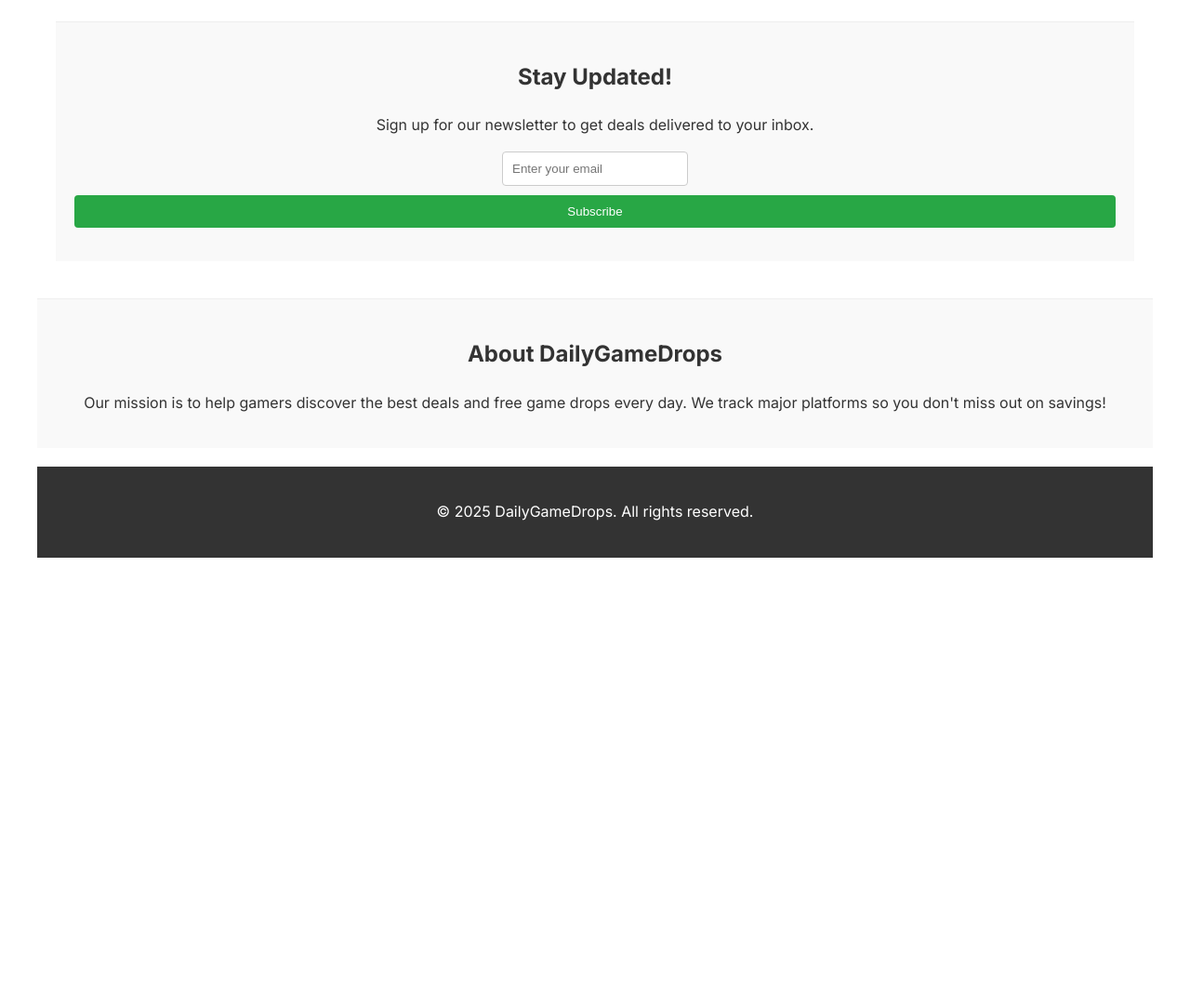
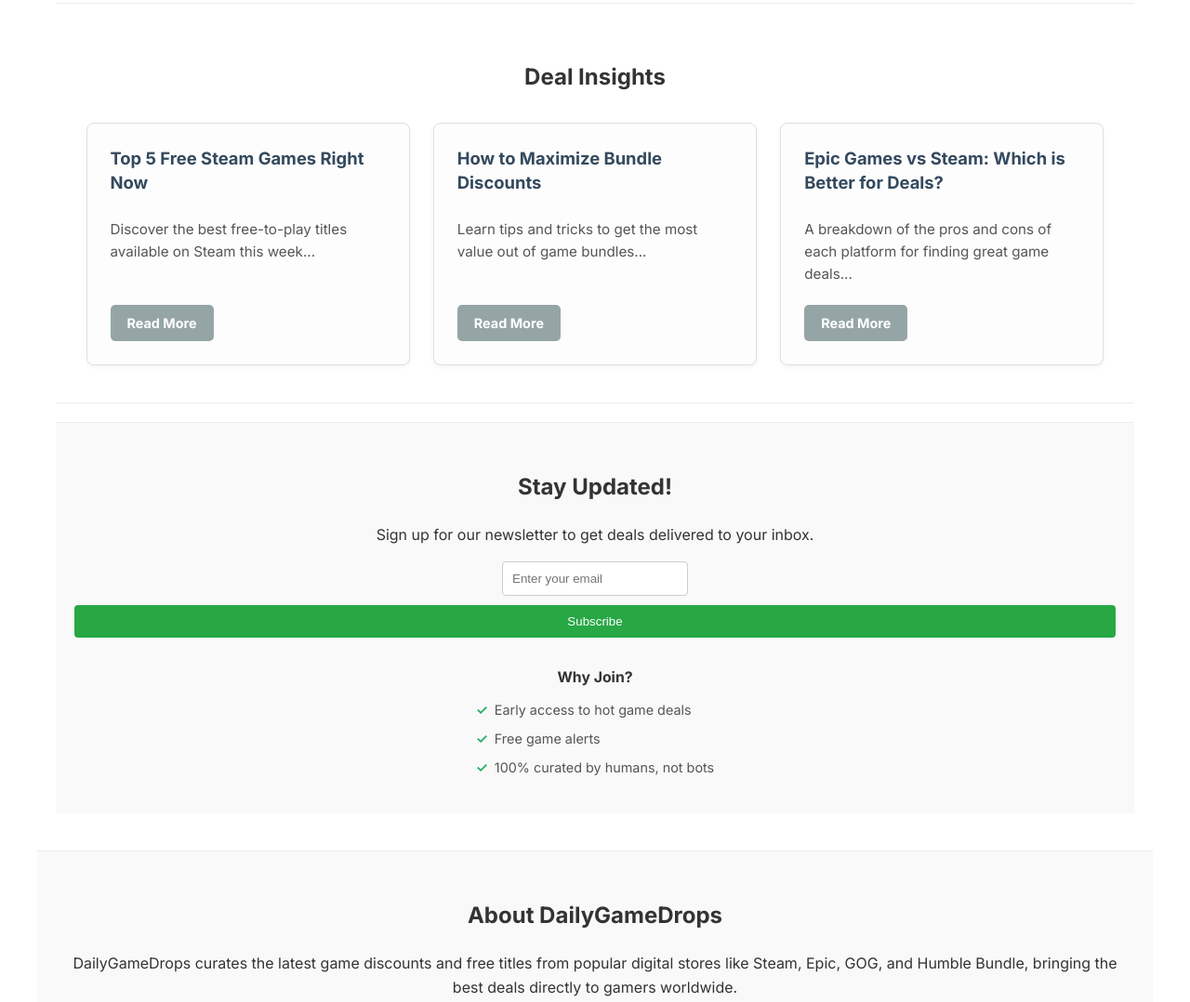
Before and after one commit to Anthony-Michael/DailyGameDrops, a plain HTML site: page index.html in a window 1280 px wide. Shown: the part 1211-2289 px from the top of the page at 93% size. Before the commit the page ends 1811 px from the top, so only its background shows below. Drawn offline with Linux system fonts and the light colour scheme.

Commit message:
feat: Add insights section, why join section, and footer links

```diff
--- a/index.html
+++ b/index.html
@@ -74,6 +74,27 @@
             <!-- Deal cards will be dynamically added here by script.js -->
         </section>
 
+        <section class="insights-section">
+            <h2>Deal Insights</h2>
+            <div class="insights-grid">
+                <article class="insight-card">
+                    <h3>Top 5 Free Steam Games Right Now</h3>
+                    <p>Discover the best free-to-play titles available on Steam this week...</p>
+                    <a href="#" class="button insight-button">Read More</a>
+                </article>
+                <article class="insight-card">
+                    <h3>How to Maximize Bundle Discounts</h3>
+                    <p>Learn tips and tricks to get the most value out of game bundles...</p>
+                    <a href="#" class="button insight-button">Read More</a>
+                </article>
+                <article class="insight-card">
+                    <h3>Epic Games vs Steam: Which is Better for Deals?</h3>
+                    <p>A breakdown of the pros and cons of each platform for finding great game deals...</p>
+                    <a href="#" class="button insight-button">Read More</a>
+                </article>
+            </div>
+        </section>
+
         <section class="newsletter">
              <h2>Stay Updated!</h2>
              <p>Sign up for our newsletter to get deals delivered to your inbox.</p>
@@ -82,16 +103,28 @@
                  <button type="submit">Subscribe</button>
              </form>
              <p id="newsletter-message"></p>
+
+             <div class="why-join">
+                <h4>Why Join?</h4>
+                <ul>
+                    <li>Early access to hot game deals</li>
+                    <li>Free game alerts</li>
+                    <li>100% curated by humans, not bots</li>
+                </ul>
+            </div>
          </section>
     </main>
 
     <section class="about-section" id="about">
         <h2>About DailyGameDrops</h2>
-        <p>Our mission is to help gamers discover the best deals and free game drops every day. We track major platforms so you don't miss out on savings!</p>
+        <p>DailyGameDrops curates the latest game discounts and free titles from popular digital stores like Steam, Epic, GOG, and Humble Bundle, bringing the best deals directly to gamers worldwide.</p>
     </section>
 
     <footer>
-        <p>&copy; <span id="year"></span> DailyGameDrops. All rights reserved.</p>
+        <p>&copy; <span id="year"></span> DailyGameDrops. All rights reserved.
+            | <a href="#privacy" class="footer-link">Privacy Policy</a>
+            | <a href="#terms" class="footer-link">Terms of Use</a>
+        </p>
     </footer>
 
     <script src="script.js" defer></script>
--- a/style.css
+++ b/style.css
@@ -208,14 +208,69 @@
     border-top: 1px solid #eee;
     text-align: center;
     margin-top: 20px;
+    padding: 30px 20px; /* Slightly increased padding */
+}
+
+/* Styles for Why Join section */
+.newsletter .why-join {
+    margin-top: 30px; /* Space above the section */
+    font-size: 0.9em;
+    color: #555;
+}
+
+.newsletter .why-join h4 {
+    margin-bottom: 10px;
+    font-size: 1.1em; /* Relative to parent */
+    color: #333;
+    font-weight: bold;
+}
+
+.newsletter .why-join ul {
+    list-style: none; /* Remove default bullets */
+    padding-left: 0; /* Remove default padding */
+    margin: 0;
+    display: inline-block; /* Allows text-align: center on parent to work */
+    text-align: left; /* Align list items to the left */
+}
+
+.newsletter .why-join li {
+    margin-bottom: 8px; /* Space between items */
+    position: relative;
+    padding-left: 20px; /* Space for pseudo-element */
+}
+
+.newsletter .why-join li::before {
+    content: '\2713'; /* Checkmark character */
+    color: #27ae60; /* Green checkmark */
+    position: absolute;
+    left: 0;
+    top: 0;
+    font-weight: bold;
 }
 
 footer {
     text-align: center;
     margin-top: 20px;
-    padding: 20px;
+    padding: 30px 20px; /* Increased padding */
     background-color: #333;
-    color: #fff;
+    color: #aaa; /* Slightly lighter color for main text */
+    font-size: 0.9em;
+}
+
+footer p {
+    margin: 0;
+}
+
+footer .footer-link {
+    color: #ddd; /* Brighter color for links */
+    text-decoration: none;
+    margin: 0 5px; /* Add some space around the links */
+    transition: color 0.2s ease;
+}
+
+footer .footer-link:hover {
+    color: #fff; /* White on hover */
+    text-decoration: underline;
 }
 
 /* Navbar Styles */
@@ -501,3 +556,97 @@
     background-color: #258cd1;
     transform: scale(1.05);
 }
+
+/* Deal Insights Section */
+.insights-section {
+    padding: 40px 20px;
+    background-color: #fff; /* White background or choose another */
+    border-top: 1px solid #eee;
+    border-bottom: 1px solid #eee;
+    text-align: center; /* Center the main heading */
+}
+
+.insights-section h2 {
+    margin-bottom: 30px;
+    color: #333;
+}
+
+.insights-grid {
+    display: flex;
+    flex-wrap: wrap;
+    gap: 25px; /* Space between insight cards */
+    justify-content: center;
+    max-width: 1200px;
+    margin: 0 auto;
+}
+
+.insight-card {
+    border: 1px solid #e0e0e0;
+    border-radius: 8px;
+    background-color: #fdfdfd; /* Slightly off-white background */
+    padding: 25px;
+    width: calc(33.333% - 25px); /* Adjust based on gap */
+    min-width: 280px;
+    box-shadow: 0 2px 5px rgba(0,0,0,0.05);
+    text-align: left;
+    transition: transform 0.2s ease, box-shadow 0.2s ease;
+    display: flex;
+    flex-direction: column;
+}
+
+.insight-card:hover {
+    transform: translateY(-4px);
+    box-shadow: 0 6px 12px rgba(0,0,0,0.08);
+}
+
+.insight-card h3 {
+    margin-top: 0;
+    margin-bottom: 10px;
+    font-size: 1.15em;
+    line-height: 1.4;
+    color: #34495e; /* Different heading color */
+}
+
+.insight-card p {
+    font-size: 0.95em;
+    color: #555;
+    margin-bottom: 20px;
+    flex-grow: 1; /* Push button to bottom */
+}
+
+.insight-card .insight-button {
+    align-self: flex-start; /* Align button to the left */
+    padding: 8px 18px;
+    background-color: #95a5a6; /* Different button color */
+    color: #fff;
+    text-decoration: none;
+    border-radius: 5px;
+    font-weight: bold;
+    transition: background-color 0.2s ease;
+    font-size: 0.9em;
+}
+
+.insight-card .insight-button:hover {
+    background-color: #7f8c8d;
+}
+
+/* Responsive adjustments for Insights */
+@media screen and (max-width: 992px) {
+    .insight-card {
+        width: calc(50% - 25px);
+    }
+}
+
+@media screen and (max-width: 768px) {
+    .insights-grid {
+        flex-direction: column;
+        align-items: center;
+    }
+    .insight-card {
+        width: 90%;
+        max-width: 450px;
+    }
+    .insights-section {
+        padding: 30px 15px;
+    }
+}
```
